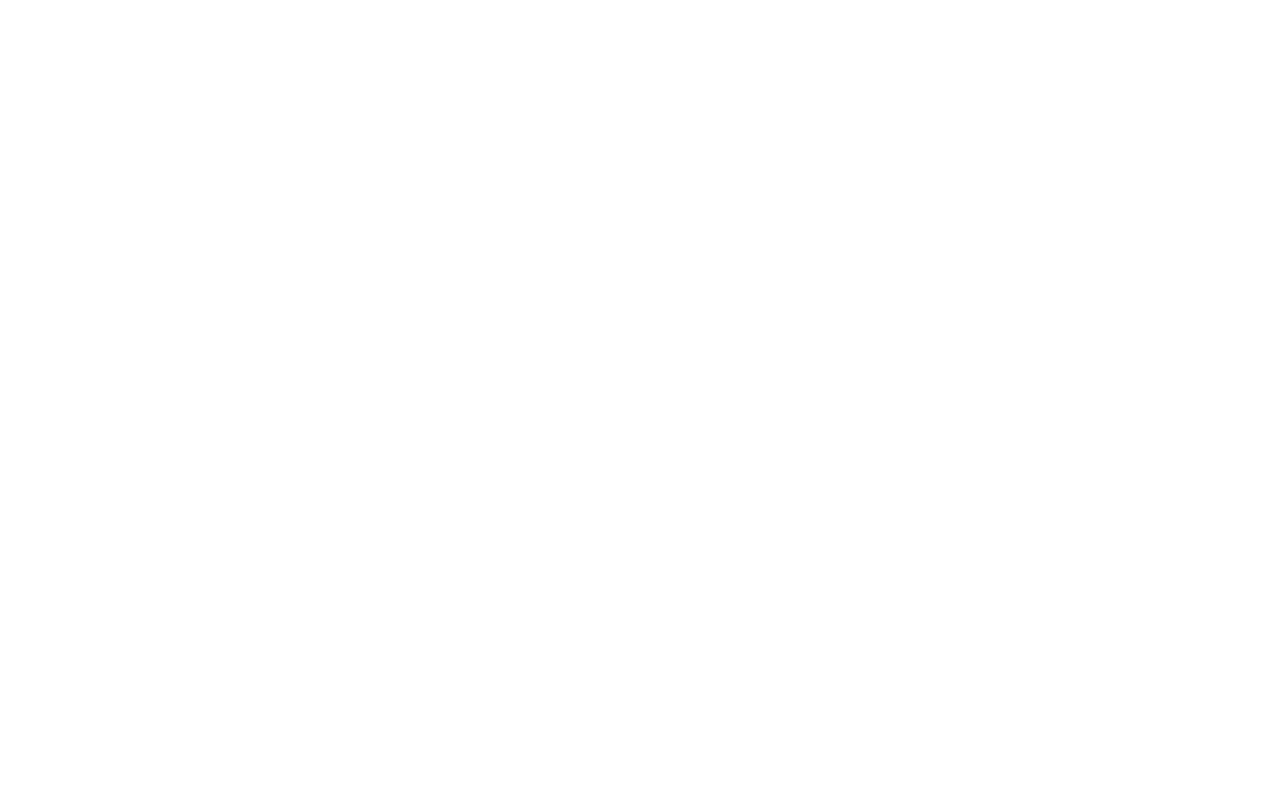
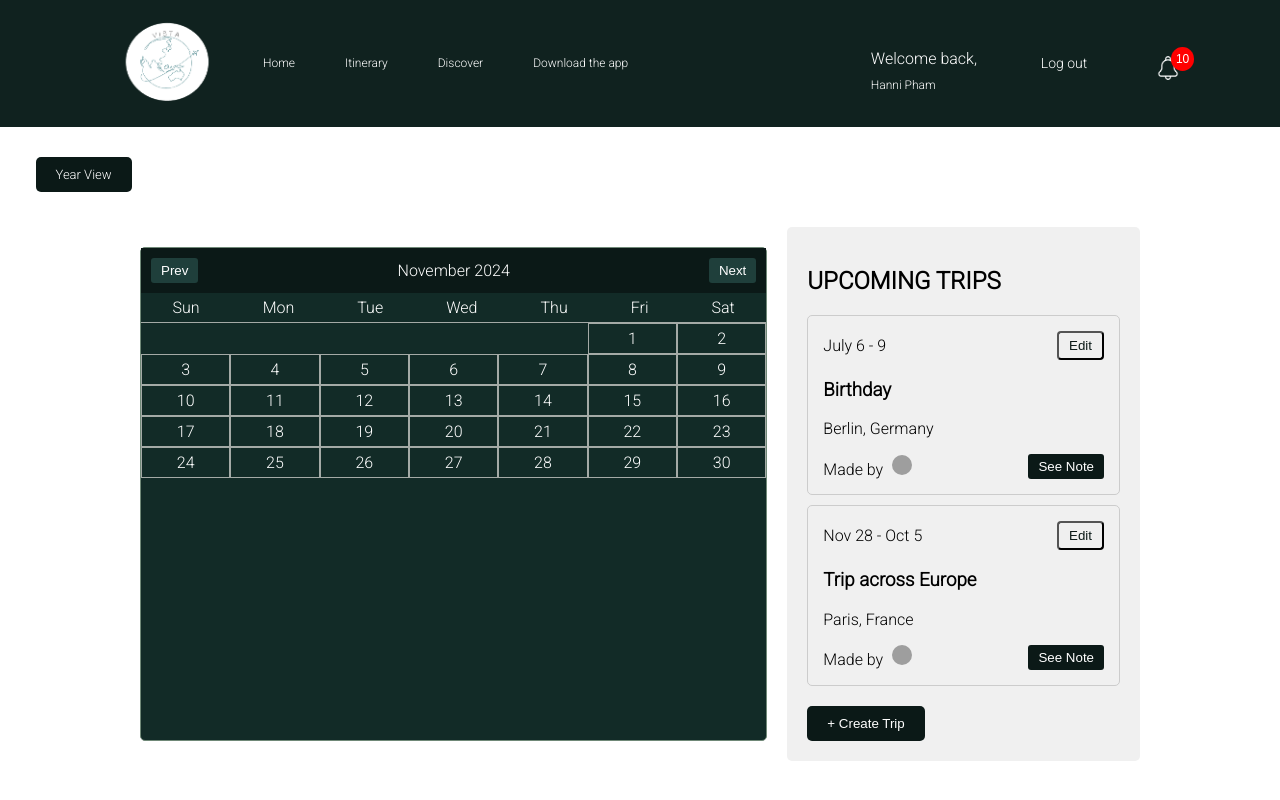
Before and after one commit to Jay423/Travel-Itinerary-Planner_AppDev-Finals, a React (Vite) app in the folder Client/: page /calendar in a window 1280 px wide. Before the commit this address had no page. Built offline with nearby package versions, Linux system fonts and the light colour scheme; grey boxes are pictures that could not be loaded.

Commit message:
CSS Update to Calendar
Changed entire layout of calendar, rearranged top bar, reiterated functionalities. Changed sizes of calendar when switching between 'year view' and 'month view'

```diff
--- a/Client/src/main.jsx
+++ b/Client/src/main.jsx
@@ -1,7 +1,7 @@
 import React from 'react';
 import ReactDOM from 'react-dom/client';
 import { BrowserRouter, Routes, Route } from 'react-router-dom';
-import appRoutes from './routes/appRoutes';  // Import the routes from appRoutes.js
+import appRoutes from './routes/appRoutes';
 import './index.css';
 
 const App = () => (
--- a/Client/src/pages/Profile/pfp.css
+++ b/Client/src/pages/Profile/pfp.css
@@ -1,15 +1,23 @@
+.navbar p{
+
+  color: white;
+  }
   .navbar {
       display: flex;
       justify-content: space-between;
       align-items: center;
+      width: 100%;
       background-color: #10221F; /* Match the dark background color */
       color: #fff;
-    padding: 10px 20px;
+      padding: 15px;
+      margin-top: -10px;
+      margin-left: -10px;
    }
 
     .logo {
       height: 120px;
-    margin-left: 90px;
+      margin-left: -1110px;
+      margin-top: -3px;
     }
 
     .navbar-left {
@@ -19,14 +27,15 @@
 
     .navbar-links {
       list-style: none;
-    margin: 0;
-    padding: 0;
+      padding-right: 100px;
       display: flex;
       font-size: 12px;
+      margin-left: 250px;
+      padding: 0;
     }
 
     .navbar-links li {
-    margin-right: 40px;
+      margin-right: 50px;
     }
 
     .navbar-links a {
@@ -37,14 +46,16 @@
     .navbar-right {
       display:block;
       align-items: center;
-    font-weight: bold;
+      font-weight: lighter;
     }
 
     .wcb {
+      color: white;
       position: relative;
       top: 25px;
       right: 300px;
       line-height: 10px;
+
     }
 
     .navbar-right a {
@@ -54,7 +65,6 @@
       bottom: 40px;
       right: 130px;
       font-size: 14px;
-
     }
 
     .username {
--- a/Client/src/pages/calendarapp/calendar.css
+++ b/Client/src/pages/calendarapp/calendar.css
@@ -4,18 +4,29 @@
     flex-direction: column;
   }
 
+
+
+
+  .navbar p{
+
+    color: white;
+    }
     .navbar {
         display: flex;
         justify-content: space-between;
         align-items: center;
+        width: 100%;
         background-color: #10221F; /* Match the dark background color */
         color: #fff;
-    padding: 10px 20px;
+        padding: 15px;
+        margin-top: -10px;
+        margin-left: -10px;
      }
 
       .logo {
         height: 120px;
-    margin-left: 90px;
+        margin-left: -1110px;
+        margin-top: -3px;
       }
 
       .navbar-left {
@@ -25,14 +36,15 @@
 
       .navbar-links {
         list-style: none;
-    margin: 0;
-    padding: 0;
+        padding-right: 100px;
         display: flex;
         font-size: 12px;
+        margin-left: 250px;
+        padding: 0;
       }
 
       .navbar-links li {
-    margin-right: 40px;
+        margin-right: 50px;
       }
 
       .navbar-links a {
@@ -43,14 +55,16 @@
       .navbar-right {
         display:block;
         align-items: center;
-    font-weight: bold;
+        font-weight: lighter;
       }
 
       .wcb {
+        color: white;
         position: relative;
         top: 25px;
         right: 300px;
         line-height: 10px;
+
       }
 
       .navbar-right a {
@@ -60,7 +74,6 @@
         bottom: 40px;
         right: 130px;
         font-size: 14px;
-
       }
 
       .username {
@@ -93,87 +106,141 @@
         font-size: 12px;
       }
 
-  a {
-    color: black;
+  a.calendartext {
+    color: white;
     text-decoration: none;
   }
 
-  .container {
-    display: flex; /* Use flexbox to arrange calendar and trips */
-    justify-content: space-between; /* Space them evenly */
-    width: 100%;
-    max-width: 1200px; /* Adjust as needed */
-    margin: 0 auto; /* Center the container */
+  .calendar-header button {
+    padding: 5px 10px;
+    border: none;
+    background-color: #1f3f3b; /* Existing background color */
+    color: white; /* Make the text color white */
+    border-radius: 3px;
+    cursor: pointer;
   }
 
+
+  .month-view-active {
+    display: flex;
+    justify-content: space-between;
+    width: 100%;
+    max-width: 1000px;
+    margin-top: 100px;
+  }
+
+
+  .year-view-active {
+    display: flex;
+    justify-content: space-between;
+    width: 100%;
+    max-width: 1520px;
+    margin: 0 auto;
+    z-index: 10;
+  }
 
   .calendar {
     width: 800px;
     border: 1px solid #708978;
     border-radius: 5px;
     margin: 20px auto;
-    background-color: #7c9b86;
+    background-color: #122b27;
     flex: 2;
+    z-index: 10;
   }
 
   .calendar-header {
-    background-color: #708978;
+    background-color: #0b1917;
     padding: 10px;
     display: flex;
     justify-content: space-between; /* Space between buttons and month */
     align-items: center;
+    z-index: 10;
   }
 
   .calendar-header span {
-    margin: 0 10px; /* Add space around the month/year text */
+    margin: 0 10px;
+    color: white;
+    z-index: 10;
   }
 
   .calendar-header button {
     padding: 5px 10px;
     border: none;
-    background-color: #8cb398;
+    background-color: #1f3f3b;
     border-radius: 3px;
     cursor: pointer;
+    z-index: 10;
+
   }
 
   .week-header {
     display: flex;
+    color: white;
+    z-index: 10;
   }
 
   .week-header div {
     flex-grow: 1;
     text-align: center;
     padding: 5px;
-    border-bottom: 1px solid #708978;
+    border-bottom: 1px solid #a4aaa6;
+    z-index: 10;
   }
 
   .days-grid {
     display: grid;
+    color: white;
     grid-template-columns: repeat(7, 1fr);
+    z-index: 10;
   }
 
-  .day {
+  .day{
     text-align: center;
     padding: 5px;
-    border: 1px solid #445A4B;
+    border: 1px solid #a4aaa6;
+    z-index: 10;
   }
 
+  .empty-day {
+  text-align: center;
+  padding: 5px;
+  border: 1px solid #a4aaa6; /* Borders for empty days */
+  background-color: transparent; /* Optional for styling */
+  box-sizing: border-box;
+}
   .prev-month-day,
   .next-month-day {
     color: #ccc;
+    color: white;
+    z-index: 10;
   }
 
   .year-view {
     display: grid;
     grid-template-columns: repeat(3, 1fr);
-    grid-gap: 20px;
+
+    color: white;
+    z-index: 10;
   }
 
   .month-container {
     border: 1px solid #ccc;
+    color: white;
     padding: 10px;
     display: flex;
     flex-direction: column;
+    left: 60px;
+    z-index: 10;
+  }
+
+  .month-container h2{
+
+    color: white;
+    padding: 5px;
+    display: flex;
+    font-weight: lighter;
+    z-index: 10;
   }
 
   .month-days {
@@ -181,18 +248,19 @@
     grid-template-columns: repeat(7, 1fr);
     min-height: 150px;
     font-size: 12px;
+    color: white;
+    z-index: 10;
   }
 
-  .empty-day {
-    border: 1px solid #ccc;
-  }
 
   .upcoming-trips {
-    flex: 1; /* Give the trips section less space */
-  margin-left: 20px; /* Adjust as needed */
-  background-color: #f0f0f0; /* Light gray background */
+    z-index: 10;
+    flex: 1;
+  margin-left: 20px;
+  background-color: #f0f0f0;
   padding: 20px;
   border-radius: 5px;
+  z-index: 10;
   }
 
   .trip-card {
@@ -201,6 +269,7 @@
     border-radius: 5px;
     padding: 15px;
     margin-bottom: 10px;
+    z-index: 10;
   }
 
   .trip-header {
@@ -208,21 +277,17 @@
     justify-content: space-between;
     align-items: center;
     margin-bottom: 10px;
+    z-index: 10;
   }
 
-  .edit-button {
-    background-color: #ccc;
-    border: none;
-    border-radius: 3px;
-    padding: 5px 10px;
-    cursor: pointer;
-  }
+
 
   .trip-footer {
     display: flex;
     justify-content: space-between;
     align-items: center;
     margin-top: 10px;
+    z-index: 10;
   }
 
   .profile-icon {
@@ -232,16 +297,8 @@
     margin-left: 5px;
   }
 
-  .see-note-button {
-    background-color: #ccc;
-    border: none;
-    border-radius: 3px;
-    padding: 5px 10px;
-    cursor: pointer;
-  }
-
   .create-trip-button {
-    background-color: #000000; /* Blue button */
+    background-color: #0b1917;
     color: #fff;
     border: none;
     padding: 10px 20px;
@@ -250,4 +307,38 @@
     margin-top: 10px;
   }
 
-  /* Add more CSS styles as needed */
+   .toggle-view-button {
+    position: absolute;
+    justify-content: center;
+    left: 35.5px;
+    padding: 10px 20px;
+    z-index: 10;
+    margin-top: 30px;
+    margin-right: 10px ;
+    background-color: #0b1917;
+    color: white;
+    font-size: 13px;
+    font-weight: bold;
+    border: none;
+    border-radius: 5px;
+    cursor: pointer;
+    font-weight: lighter;
+
+  }
+
+  .edit {
+    color: #0b1917;
+    padding: 5px 10px;
+    border-radius: 4px;
+    cursor: pointer;
+  }
+
+
+  .see-note-button {
+    background-color: #0b1917;
+    border: none;
+    border-radius: 3px;
+    padding: 5px 10px;
+    cursor: pointer;
+    color: white;
+  }
--- a/Client/src/pages/calendarapp/calendar.js
+++ b/Client/src/pages/calendarapp/calendar.jsx
@@ -38,7 +38,10 @@ function TripCard({ date, title, location, createdBy }) {
     <div className="trip-card">
       <div className="trip-header">
         <span>{date}</span>
-        <button className="edit-button">EDIT</button>
+
+  <button className="edit">Edit</button>
+
+
       </div>
       <h3>{title}</h3>
       <p>{location}</p>
@@ -169,7 +172,6 @@ function Calendar() {
 
   return (
     <div className='calendarapp'>
-
     <nav className="navbar">
       <div className="navbar-left">
         <img src="/VISTALOGO.png" className='logo' alt="Your Logo" />
@@ -180,21 +182,26 @@ function Calendar() {
           <li><a href="/download-the-app">Download the app</a></li>
         </ul>
       </div>
+
       <div className="navbar-right">
-          <span className='wcb'><p>Welcome back,</p>
-          <div className='username'><p>Hanni Pham</p></div></span>
+        <span className='wcb'>
+          <p>Welcome back,</p>
+          <div className='username'><p>Hanni Pham</p></div>
+        </span>
         <a href='/'>Log out</a>
         <button className="notification-button">
           <img src='/bell.png' className='bell' alt='bell'></img>
-            <i className="fa fa-bell"></i>
           <span className="notification-count">10</span>
         </button>
       </div>
     </nav>
 
-      <button onClick={toggleView}>{isYearView ? 'Month View' : 'Year View'}</button>
+    <div className="toggle-view-button" onClick={toggleView}>
+    {isYearView ? 'Month View' : 'Year View'}
+  </div>
 
-      <div className="container">
+    {/* Updated container here */}
+    <div className={`container ${isYearView ? 'year-view-active' : 'month-view-active'}`}>
   <div className="calendar">
     <CalendarHeader
       isYearView={isYearView}
@@ -204,7 +211,6 @@ function Calendar() {
       handlePrevYear={handlePrevYear}
       handleNextYear={handleNextYear}
     />
-          {/* Remove the week-header in year view */}
     {isYearView ? (
       <div className="year-view-container">
         {renderYearView()}
@@ -221,7 +227,6 @@ function Calendar() {
         </div>
       </>
     )}
-
   </div>
   <div className="upcoming-trips">
     <h2>UPCOMING TRIPS</h2>
@@ -237,8 +242,10 @@ function Calendar() {
     <button className="create-trip-button">+ Create Trip</button>
   </div>
 </div>
+
   </div>
 );
 }
 
+
 export default Calendar;
--- a/Client/src/pages/homepage/HomePage.jsx
+++ b/Client/src/pages/homepage/HomePage.jsx
@@ -5,6 +5,7 @@ import './HomePage.css';
 const HomePage = () => {
     return (
         <div className="home-page">
+
             <nav className="navbar">
       <div className="navbar-left">
         <img src="/VISTALOGO.png" className='logo' alt="Your Logo" />
@@ -15,6 +16,7 @@ const HomePage = () => {
           <li><a href="/download-the-app">Download the app</a></li>
         </ul>
       </div>
+
       <div className="navbar-right">
         <span className='wcb'><p>Welcome back,</p>
         <div className='username'><p>Hanni Pham</p></div></span>
@@ -35,7 +37,7 @@ const HomePage = () => {
     <section id="current-trips">
   <h2>Current Trips</h2>
   <a href='/'>
-  <div class="trip-card">
+  <div class="trip-cardhome">
     <img src="/skorea.png" alt="South Korea"></img>
     <h4>Visiting South Korea Temples</h4>
     <span className='date'>Dec 29 - Dec 31</span>
@@ -43,7 +45,7 @@ const HomePage = () => {
   </a>
 
   <a href='/'>
-  <div class="trip-card">
+  <div class="trip-cardhome">
     <img src="/image.png" alt="Taking Friends to my Hometown"></img>
     <h4>Taking Friends to my Hometown</h4>
     <span className='date'>Jan 13 - Jan 20</span>
```
Also changed, not shown: Client/src/pages/homepage/HomePage.css (+4 -3 lines), Client/src/routes/appRoutes.js (+8 -0 lines), Client/src/pages/Profile/pfp.jsx (renamed from Client/src/pages/Profile/pfp.js), Client/src/pages/tripplanner/TripPlanner.jsx (renamed from Client/src/pages/tripplanner/TripPlanner.js). Lines whose indentation alone changed are shown as unchanged.
